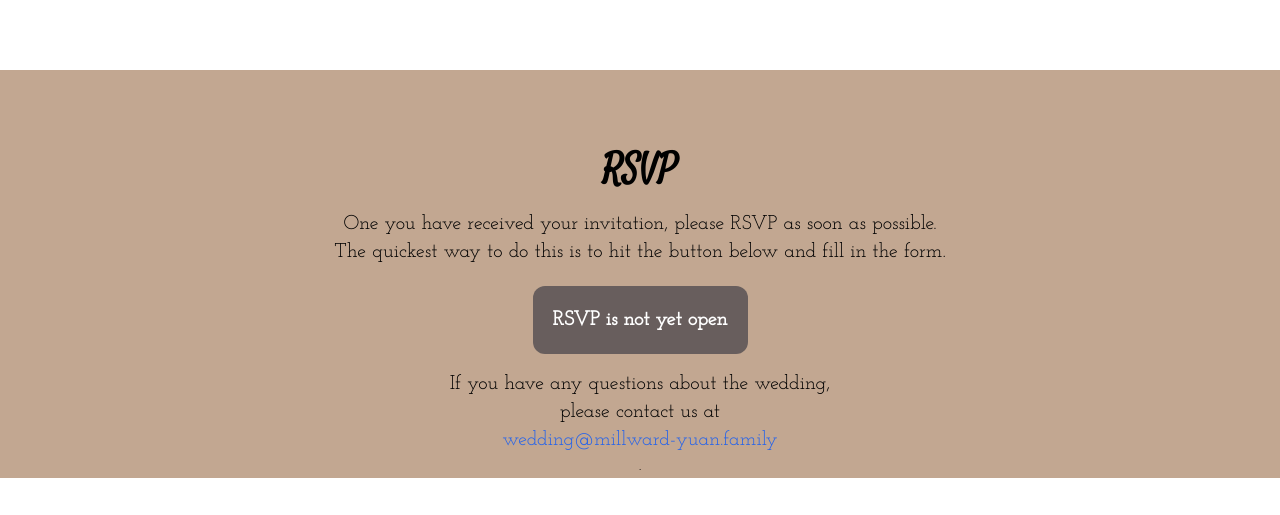
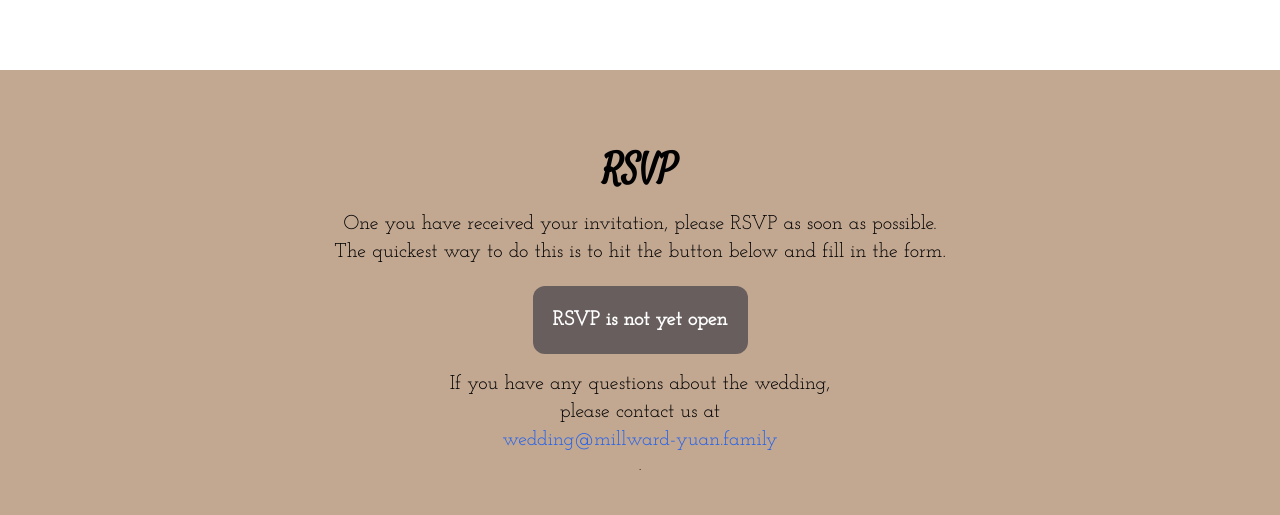
Before and after one commit to JacobMillward/millward-yuan-wedding, a Next.js app: page / in a window 1280 px wide. Shown: the part 3646-4161 px from the top of the page. Before the commit the page ends 4124 px from the top, so only its background shows below. Built offline with nearby package versions, Linux system fonts and the light colour scheme.

Commit message:
Add space for Back to Top button

```diff
--- a/src/app/(sections)/rsvp.tsx
+++ b/src/app/(sections)/rsvp.tsx
@@ -7,7 +7,7 @@ export const RsvpSection = () => {
     <PageSection
       id="rsvp"
       background={SectionBackground.Khaki}
-      className="items-center text-center h-min-content"
+      className="items-center text-center h-min-content pb-10"
     >
       <h1 className="text-4xl font-bold mt-20">RSVP</h1>
       <p className="mt-5 mx-20 text-lg lg:text-xl">
```
